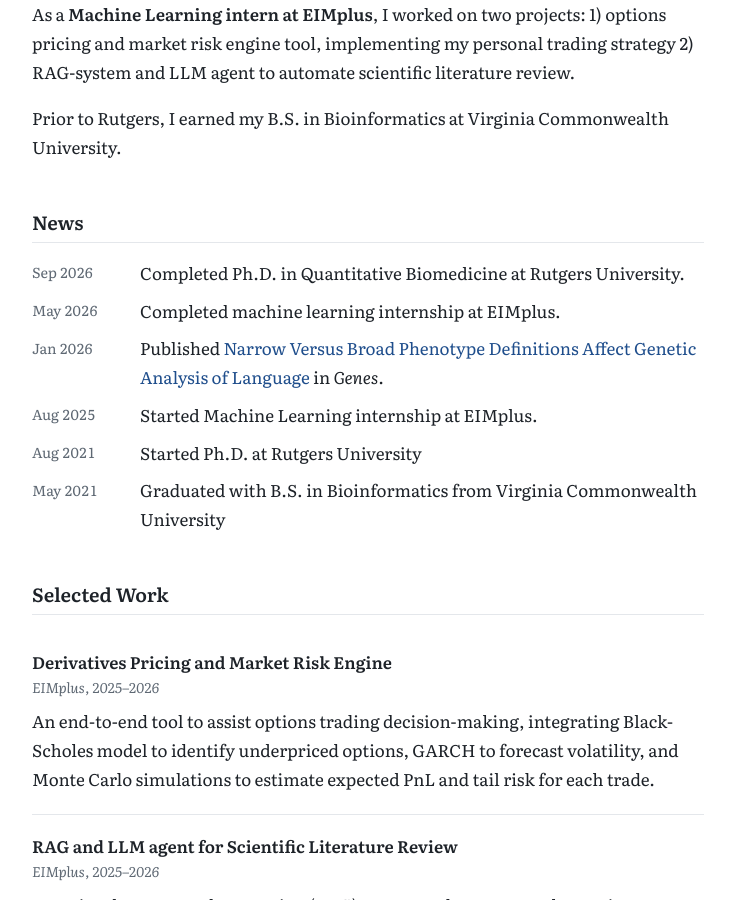
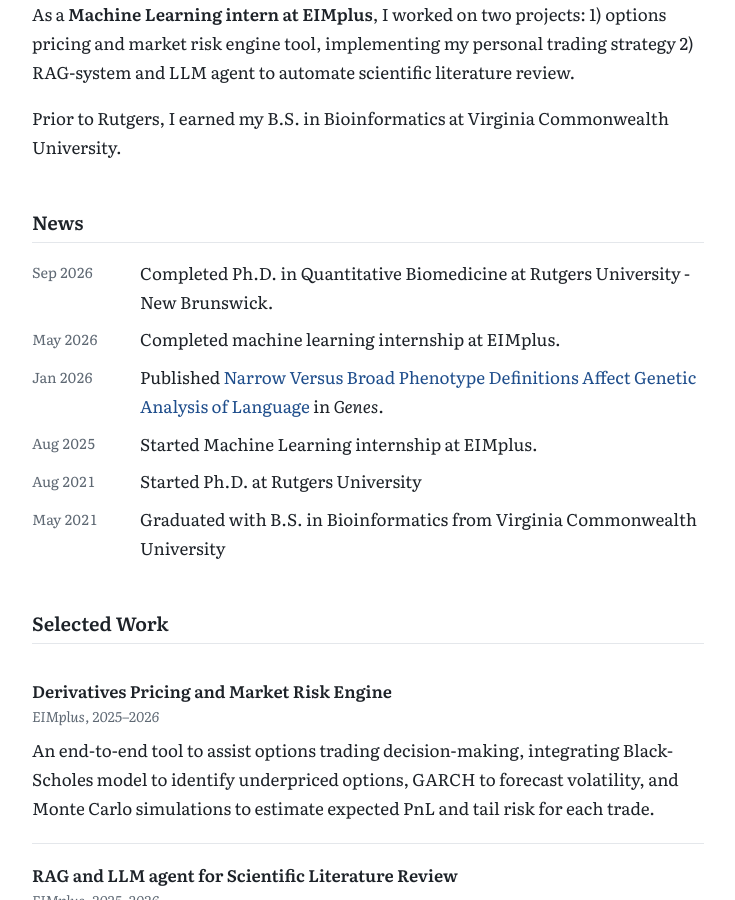
Before and after one commit to mklodi1/mklodi1.github.io, a Jekyll site: the page built from index.html, in a window 1280 px wide and 900 px high, scrolled down 453 px. Shown: the whole window, without its empty margins (272-1007 px from the left). Built offline with Jekyll 4.4.1, drawn with Linux system fonts in a browser that asks for light colours.

Commit message:
Update news.yml

```diff
--- a/_data/news.yml
+++ b/_data/news.yml
@@ -1,7 +1,7 @@
 # Newest first. One short line each; links are written as [text](url).
 # Tip: wrap text in "double quotes" if it contains a colon.
 - date: Sep 2026
-  text: "Completed Ph.D. in Quantitative Biomedicine at Rutgers University."
+  text: "Completed Ph.D. in Quantitative Biomedicine at Rutgers University - New Brunswick."
 - date: May 2026
   text: "Completed machine learning internship at EIMplus."
 - date: Jan 2026
```
